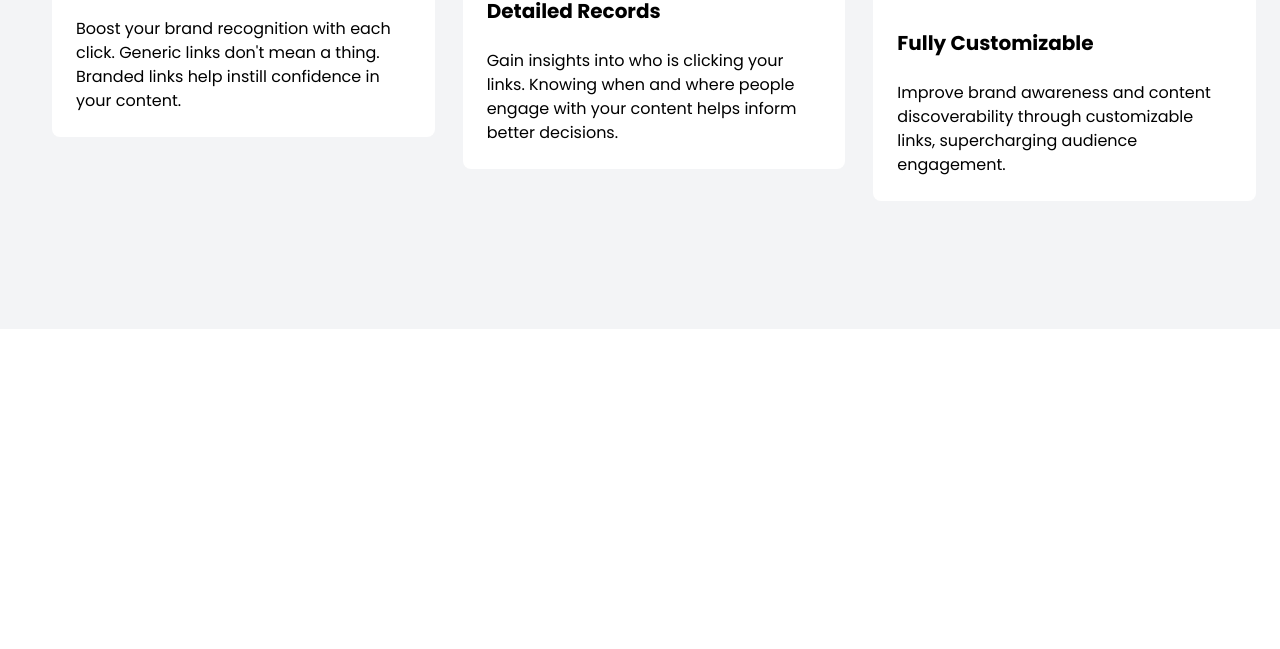
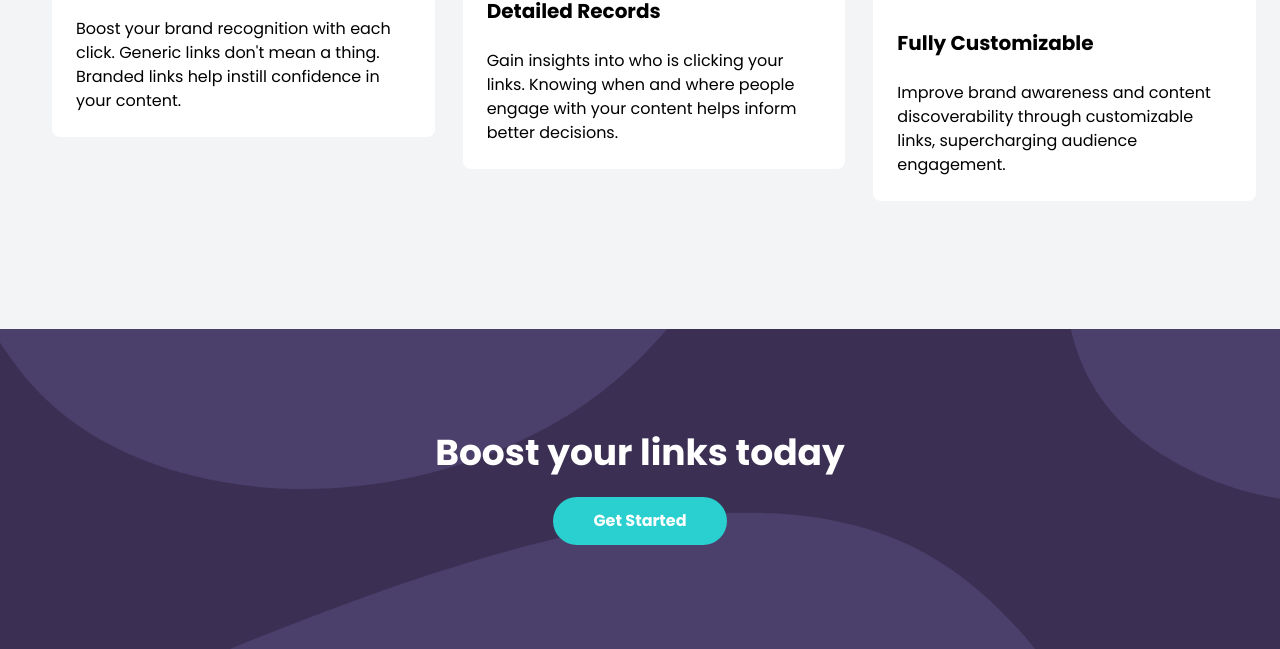
Before and after one commit to eddyK15501/shortly-tailwindcss, a website: page index.html in a window 1280 px wide. Shown: the part 1751-2400 px from the top of the page. Before the commit the page ends 2080 px from the top, so only its background shows below. Drawn offline with Linux system fonts and the light colour scheme.

Commit message:
call-to-action section header/button; background-image url added

```diff
--- a/index.html
+++ b/index.html
@@ -240,6 +240,20 @@
         </div>
       </div>
     </section>
+    <section id="call-to-action" class="py-24 bg-darkViolet bg-[url('/images/bg-boost-desktop.svg')] bg-cover">
+      <div class="flex flex-col p-2 space-y-6">
+        <h5
+          class="mx-auto space-y-10 text-4xl font-bold text-center text-white"
+        >
+          Boost your links today
+        </h5>
+        <button
+          class="px-10 py-5 mx-auto text-2xl font-bold text-white rounded-full bg-cyan hover:bg-cyanLight md:text-base md:py-3 focus:outline-none"
+        >
+          Get Started
+        </button>
+      </div>
+    </section>
     <script src="js/script.js"></script>
   </body>
 </html>
--- a/src/input.css
+++ b/src/input.css
@@ -1,7 +1,3 @@
 @tailwind base;
 @tailwind components;
 @tailwind utilities;
-
-#link-form {
-    background-image:
-}
```
Also changed, not shown: css/style.css.
